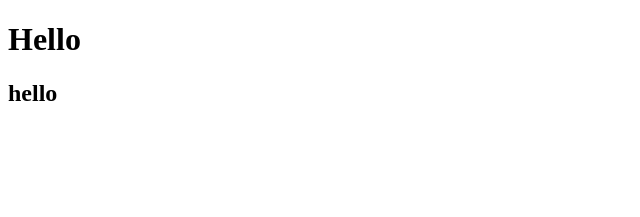
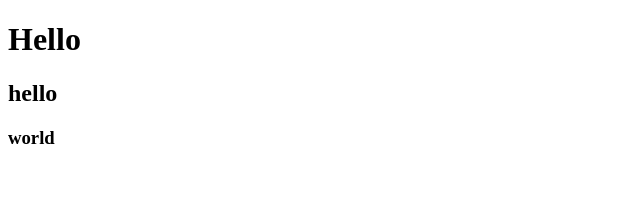
Before and after one commit to Kasymov6/REACT-HACKATHON, a React (Create React App) app: page / in a window 1280 px wide. Shown: the top 217 px of the page, without its empty margins (0-640 px from the left). Built offline with nearby package versions, Linux system fonts and the light colour scheme.

Commit message:
add world

```diff
--- a/src/App.js
+++ b/src/App.js
@@ -5,6 +5,7 @@ const App = () => {
     <div>
       <h1>Hello</h1>
       <h2>hello</h2>
+      <h3>world</h3>
     </div>
   );
 };
```
